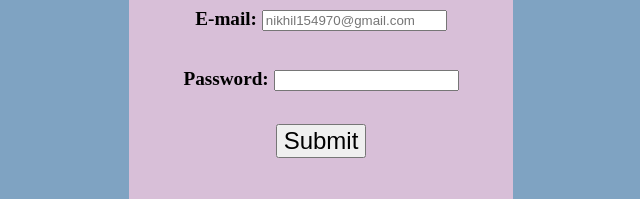
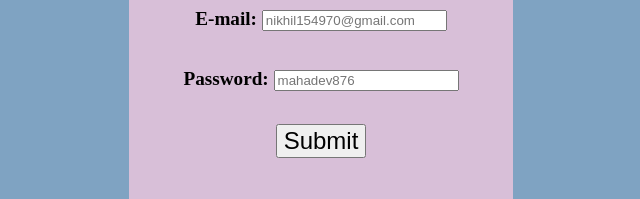
Before and after one commit to nikhil154970/login-page, a plain HTML site: page index.html in a window 1280 px wide. Shown: the part 252-451 px from the top of the page, 371-1011 px from the left. Drawn offline with Linux system fonts and the light colour scheme.

Commit message:
Update index.html

```diff
--- a/index.html
+++ b/index.html
@@ -16,7 +16,7 @@
                 <label for="email"><b>E-mail:</b></label>
                 <input type="email" id="e-mail" name="email" placeholder="nikhil154970@gmail.com"required> <br><br>
                 <label for="password"><b>Password:</b> </label>
-                <input type="password" id="password" name="password"> <br><br>
+                <input type="password" id="password" name="password" placeholder="mahadev876"required> <br><br>
                 <input class="sumbit" type="submit"  value="Submit">
             </form>
             <p class="a"><a href="logn.html">you have already account?Login</a></p>
```
